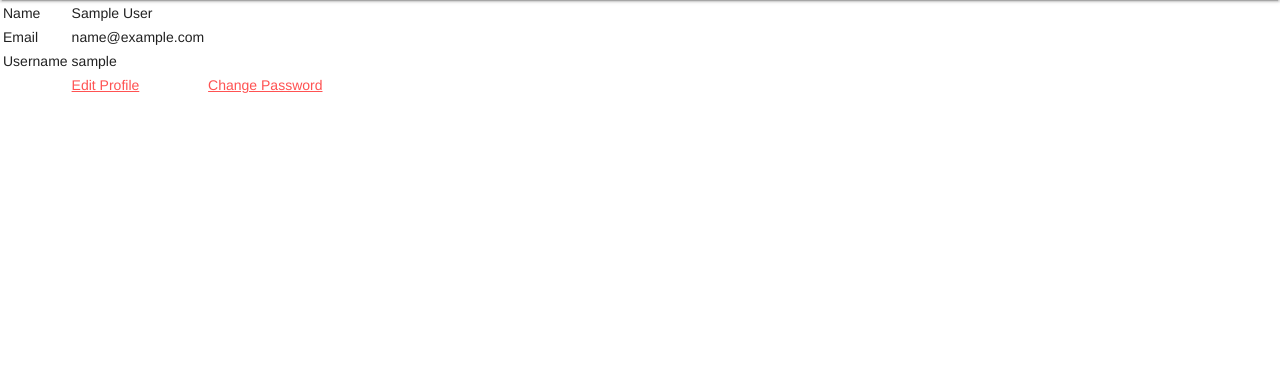
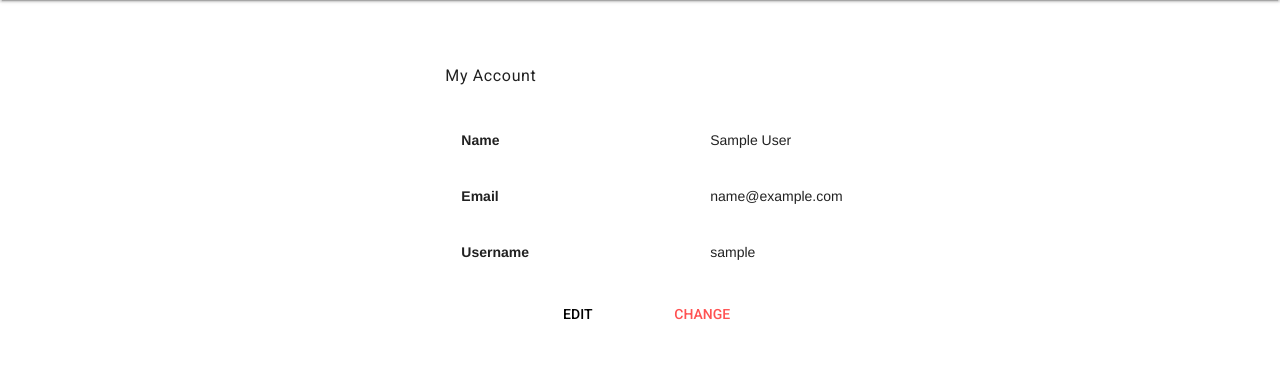
Before and after one commit to roelzkie15/django-custom-user, a Django app: page /my-account in a window 1280 px wide. Shown: the part 64-451 px from the top of the page. Run offline with Django 3.2, Linux system fonts and the light colour scheme; the visitor is signed in with stand-in values (Sample User, id 1); some libraries are stand-ins or nearby versions.

Commit message:
Add material design

```diff
--- a/src/account/templates/account/my-account.html
+++ b/src/account/templates/account/my-account.html
@@ -3,25 +3,25 @@
 {% block title %} - My Account{% endblock %}
 
 {% block content %}
-	<table>
-		<tbody>
-			<tr>
-				<td>Name</td>
-				<td>{{ user.name }}</td>
-			</tr>
-			<tr>
-				<td>Email</td>
-				<td>{{ user.email }}</td>
-			</tr>
-			<tr>
-				<td>Username</td>
-				<td>{{ user.username}}</td>
-			</tr>
-			<tr>
-				<td></td>
-				<td><a href="{% url 'account:edit' %}">Edit Profile</a></td>
-				<td><a href="{% url 'password_change' %}">Change Password</a></td>
-			</tr>
-		</tbody>
-	</table>
+	<div class="mdl-grid mdl-layout-center mdl-padding-large">
+		<div class="mdl-cell mdl-cell--4-col">
+			<h1 class="mdl-typography--subhead">My Account</h1>
+			<div class="mdl-grid">
+				<span class="mdl-cell mdl-cell--8-col mdl-typography--body-2">Name</span>
+				<span class="mdl-cell mdl-cell--4-col mdl-typography--body-1">{{ user.name }}</span>
+			</div>
+			<div class="mdl-grid">
+				<span class="mdl-cell mdl-cell--8-col mdl-typography--body-2">Email</span>
+				<span class="mdl-cell mdl-cell--4-col mdl-typography--body-1">{{ user.email }}</span>
+			</div>
+			<div class="mdl-grid">
+				<span class="mdl-cell mdl-cell--8-col mdl-typography--body-2">Username</span>
+				<span class="mdl-cell mdl-cell--4-col mdl-typography--body-1">{{ user.username}}</span>
+			</div>
+			<div class="mdl-grid mdl-layout-center">
+				<a class="mdl-cell mdl-cell--4-col mdl-button mdl-js-button mdl-js-ripple-effect" href="{% url 'account:edit' %}">Edit Profile</a>
+				<a class="mdl-cell mdl-cell--4-col mdl-color-text--accent mdl-button mdl-js-button mdl-js-ripple-effect" href="{% url 'password_change' %}">Change Password</a>
+			</div>
+		</div>
+	</div>
 {% endblock %}
--- a/src/static/app/styles.css
+++ b/src/static/app/styles.css
@@ -25,6 +25,10 @@ html, body {
     padding: 64px !important;
 }
 
+.mdl-padding-top-normal {
+    padding-top: 8px !important;
+}
+
 .mdl-padding-top-medium {
     padding-top: 16px !important;
 }
--- a/src/templates/registration/login.html
+++ b/src/templates/registration/login.html
@@ -39,6 +39,10 @@
 						<button class="mdl-width-50 mdl-button mdl-js-button mdl-button--raised mdl-button--accent"
 						        type="submit">Login
 						</button>
+						<div class="mdl-padding-top-normal">
+							<span>Do not have any account?</span>
+							<a href="{% url 'account:sign-up' %}">Sign up!</a>
+						</div>
 					</div>
 				</form>
 			</div>
@@ -64,8 +68,6 @@
 				</div>
 			</div>
 		</div>
-		<!--<a href="{% url 'account:sign-up' %}">Sign up</a>-->
-
 	</div>
 
 {% endblock %}
```
Also changed, not shown: src/account/templates/account/email-verification-notice.html (+11 -1 lines), src/account/templates/account/sign-up.html (+37 -6 lines), src/templates/account/email_confirm.html (+7 -2 lines), src/templates/account/verification_sent.html (+9 -2 lines), src/static/app/img/django_logo.ico (added), src/static/app/img/django_logo.svg (added).
